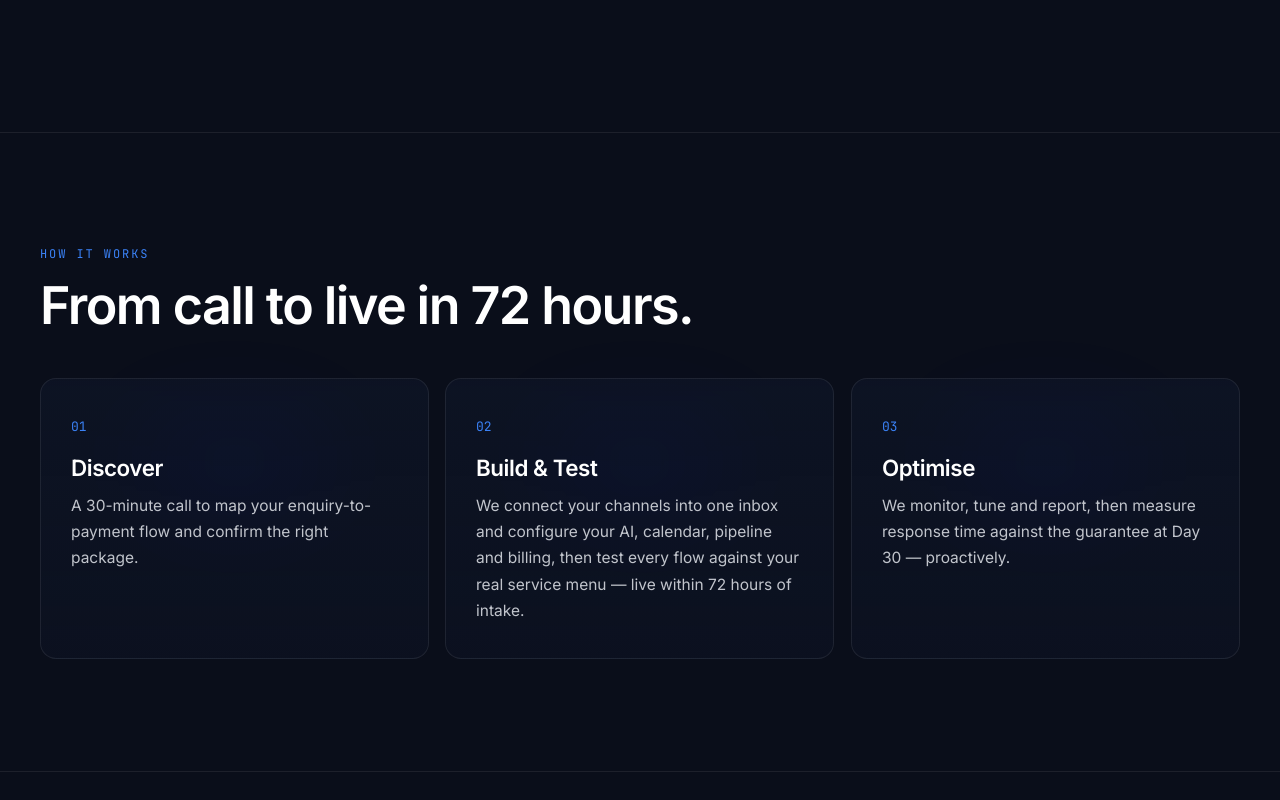
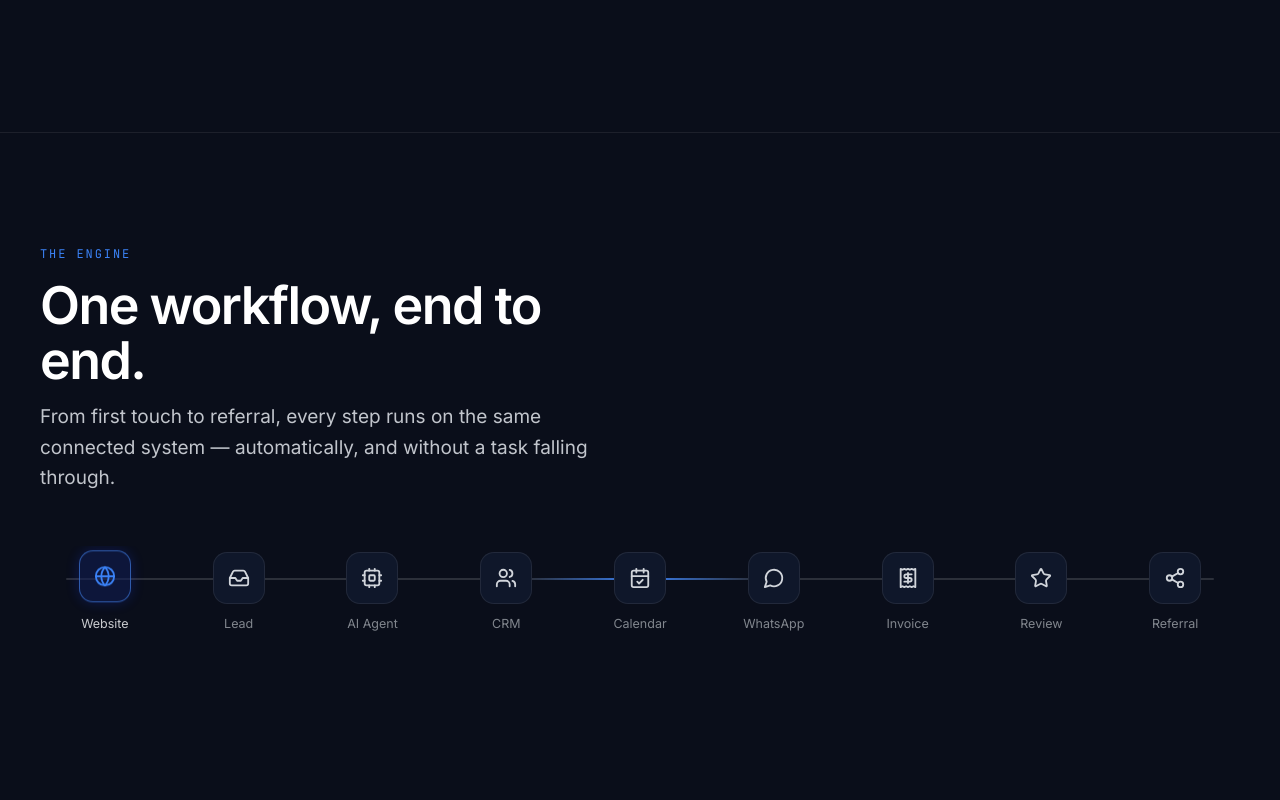
Before and after one commit to arkflow-Solutions/Arkflow-Solution, a Next.js app: page / in a window 1280 px wide. Shown: the part 2980-3780 px from the top of the page. Built offline with nearby package versions, Linux system fonts and the light colour scheme.

Commit message:
V2: living workflow band with flowing data + Automation complete

```diff
--- a/components/home/spine-home.tsx
+++ b/components/home/spine-home.tsx
@@ -28,6 +28,8 @@ import {
   Inbox,
   Cpu,
   Bell,
+  Star,
+  Share2,
   Users,
   CalendarCheck,
   Receipt,
@@ -176,6 +178,20 @@ const styles = `
 @keyframes sp-flowdown{0%{transform:translateY(0);opacity:0}8%{opacity:1}92%{opacity:1}100%{transform:translateY(400px);opacity:0}}
 .sp-node.on .sp-badge::after{content:"";position:absolute;inset:-4px;border-radius:14px;border:1px solid rgba(59,130,246,.5);animation:sp-ping 1.4s ease-out infinite;pointer-events:none}
 @keyframes sp-ping{0%{transform:scale(.9);opacity:.8}100%{transform:scale(1.3);opacity:0}}
+/* Phase 3 — living workflow band */
+.sp-wf-wrap{margin-top:52px;position:relative}
+.sp-wf{position:relative;display:flex;align-items:flex-start;justify-content:space-between;gap:8px;overflow-x:auto;padding:6px 2px 4px;scrollbar-width:none}
+.sp-wf::-webkit-scrollbar{display:none}
+.sp-wf-rail{position:absolute;left:26px;right:26px;top:32px;height:2px;background:var(--sp-line2);overflow:hidden;border-radius:2px}
+.sp-wf-rail::after{content:"";position:absolute;top:0;left:0;height:100%;width:20%;background:linear-gradient(90deg,transparent,var(--blue-soft),transparent);animation:sp-rail 2.8s linear infinite}
+@keyframes sp-rail{0%{transform:translateX(-120%)}100%{transform:translateX(560%)}}
+.sp-wf-node{position:relative;z-index:1;display:flex;flex-direction:column;align-items:center;gap:11px;min-width:70px;flex:1}
+.sp-wf-ic{width:52px;height:52px;border-radius:14px;display:flex;align-items:center;justify-content:center;border:1px solid var(--sp-line);background:var(--surface);transition:border-color .35s,background .35s,box-shadow .35s,transform .35s}
+.sp-wf-node.lit .sp-wf-ic{border-color:var(--blue-soft);background:rgba(26,60,255,.12)}
+.sp-wf-node.on .sp-wf-ic{border-color:var(--blue-soft);background:rgba(26,60,255,.2);box-shadow:0 0 22px rgba(26,60,255,.42);transform:translateY(-3px)}
+.sp-wf-lb{font-size:12.5px;color:var(--text-tertiary);text-align:center;white-space:nowrap;transition:color .35s}
+.sp-wf-node.lit .sp-wf-lb{color:#fff}
+.sp-wf-done{display:inline-flex;align-items:center;gap:8px;margin-top:30px;padding:9px 16px;border-radius:999px;border:1px solid rgba(52,211,153,.4);background:rgba(52,211,153,.08);font-family:var(--font-mono),monospace;font-size:11px;letter-spacing:.12em;text-transform:uppercase;color:#34d399}
 `;
 
 const spine = [
@@ -243,9 +259,24 @@ const inboxRows: [string, string, string, Glyph][] = [
   ["tiktok_user_88", "Saw your video — how much for the…", "#FE2C55", Music2],
 ];
 
+/* End-to-end living workflow — the whole automated pipeline, first
+   touch to referral. */
+const workflow: [string, Glyph][] = [
+  ["Website", Globe],
+  ["Lead", Inbox],
+  ["AI Agent", Cpu],
+  ["CRM", Users],
+  ["Calendar", CalendarCheck],
+  ["WhatsApp", MessageCircle],
+  ["Invoice", Receipt],
+  ["Review", Star],
+  ["Referral", Share2],
+];
+
 export function SpineHome() {
   const [active, setActive] = useState(0);
   const [ibx, setIbx] = useState(0);
+  const [wf, setWf] = useState(0);
   const [tw, setTw] = useState(0);
   const [typed, setTyped] = useState("");
   const [del, setDel] = useState(false);
@@ -259,6 +290,16 @@ export function SpineHome() {
 
   useEffect(() => {
     const t = setInterval(() => setIbx((n) => (n + 1) % inboxRows.length), 2200);
+    return () => clearInterval(t);
+  }, []);
+
+  // Living workflow — advances one node at a time, holds on "complete",
+  // then loops.
+  useEffect(() => {
+    const t = setInterval(
+      () => setWf((w) => (w >= workflow.length ? 0 : w + 1)),
+      620
+    );
     return () => clearInterval(t);
   }, []);
 
@@ -489,6 +530,60 @@ export function SpineHome() {
         </div>
       </section>
 
+      {/* LIVING WORKFLOW — the full pipeline, data flowing through it */}
+      <section className="sp-sec" id="workflow">
+        <div className="sp-wrap">
+          <Reveal>
+            <p className="sp-eb">The engine</p>
+            <h2 className="sp-h2" style={{ marginTop: 16, maxWidth: "17ch" }}>
+              One workflow, end to end.
+            </h2>
+            <p className="sp-sub" style={{ marginTop: 14, maxWidth: "50ch" }}>
+              From first touch to referral, every step runs on the same connected
+              system — automatically, and without a task falling through.
+            </p>
+          </Reveal>
+
+          <Reveal delay={0.1}>
+            <div className="sp-wf-wrap">
+              <div className="sp-wf">
+                <span className="sp-wf-rail" aria-hidden />
+                {workflow.map(([label, Ic], i) => {
+                  const lit = i < wf;
+                  const on = i === wf - 1;
+                  return (
+                    <div
+                      key={label}
+                      className={`sp-wf-node${lit ? " lit" : ""}${on ? " on" : ""}`}
+                    >
+                      <span className="sp-wf-ic">
+                        <Ic
+                          size={22}
+                          aria-hidden
+                          color={lit ? "var(--blue-soft)" : "var(--platinum)"}
+                        />
+                      </span>
+                      <span className="sp-wf-lb">{label}</span>
+                    </div>
+                  );
+                })}
+              </div>
+              <div style={{ textAlign: "center" }}>
+                <span
+                  className="sp-wf-done"
+                  style={{
+                    opacity: wf >= workflow.length ? 1 : 0,
+                    transition: "opacity .4s",
+                  }}
+                >
+                  ✓ Automation complete
+                </span>
+              </div>
+            </div>
+          </Reveal>
+        </div>
+      </section>
+
       {/* HOW IT WORKS */}
       <section className="sp-sec" id="how">
         <div className="sp-wrap">
```
